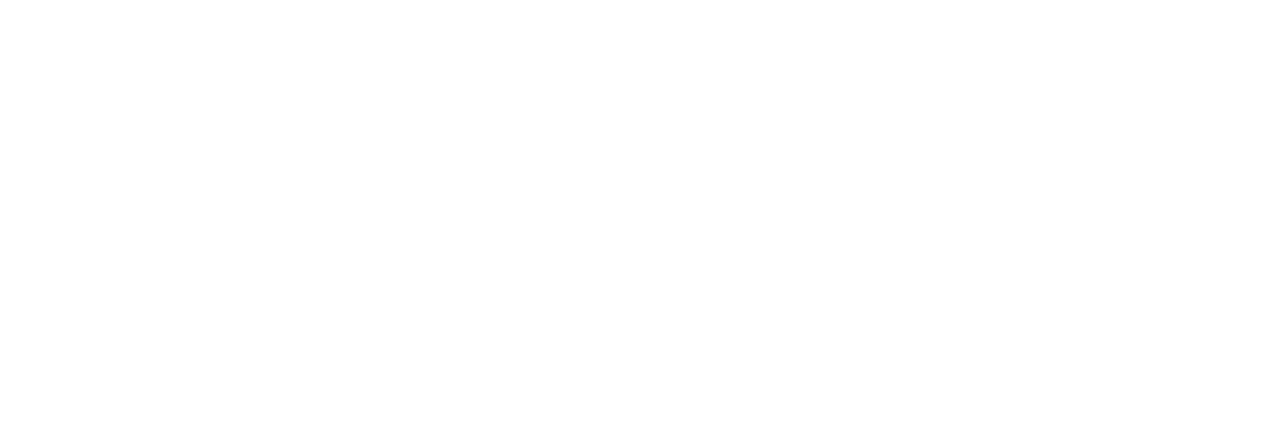
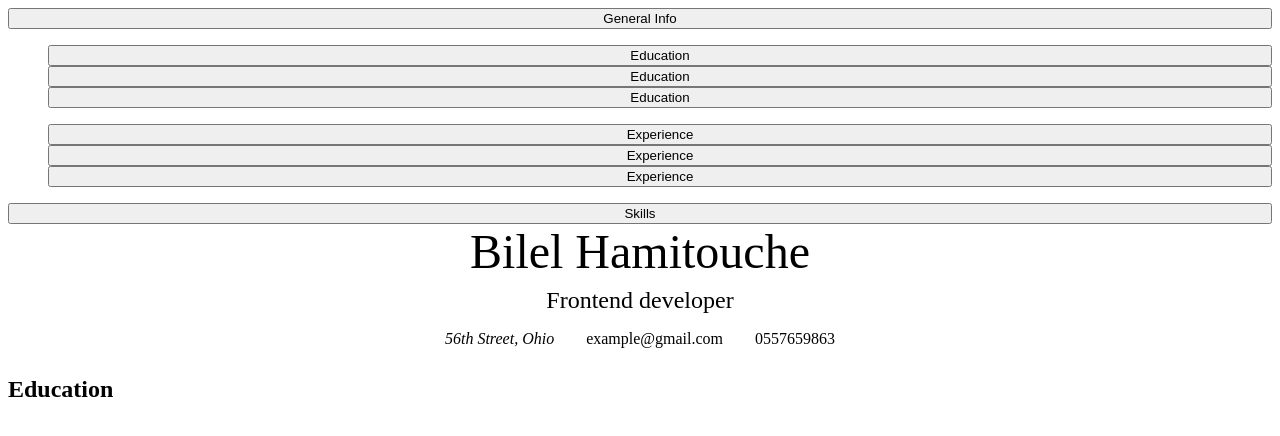
Before and after one commit to bilelhamitouche/cv-application, a React (Vite) app: page / in a window 1280 px wide. Shown: the top 436 px of the page. Built offline with nearby package versions, Linux system fonts and the light colour scheme.

Commit message:
making some changes to the overall structure of the app

```diff
--- a/src/App.jsx
+++ b/src/App.jsx
@@ -1,7 +1,38 @@
 import './App.css';
+import { GeneralInfoForm } from './components/form/GeneralInfoForm';
+import { EducationForm } from './components/form/EducationForm';
+import { SkillsForm } from './components/form/SkillsForm';
+import { ExperienceForm } from './components/form/ExperienceForm';
+import { GeneralInfoPreview } from './components/preview/GeneralInfoPreview';
+import { EducationPreview } from './components/preview/EducationPreview';
 
 function App() {
-  return <></>;
+  function togglerFunction(e) {
+    e.target.parentNode.childNodes[1].classList.toggle('visible');
+  }
+
+  return (
+    <div className="App">
+      <div className="cv-form">
+        <GeneralInfoForm clickHandler={togglerFunction} />
+        <ul className="education-list">
+          <EducationForm clickHandler={togglerFunction} />
+          <EducationForm clickHandler={togglerFunction} />
+          <EducationForm clickHandler={togglerFunction} />
+        </ul>
+        <ul className="experience-list">
+          <ExperienceForm clickHandler={togglerFunction} />
+          <ExperienceForm clickHandler={togglerFunction} />
+          <ExperienceForm clickHandler={togglerFunction} />
+        </ul>
+        <SkillsForm clickHandler={togglerFunction} />
+      </div>
+      <div className="cv-preview">
+        <GeneralInfoPreview />
+        <EducationPreview />
+      </div>
+    </div>
+  );
 }
 
 export default App;
```
